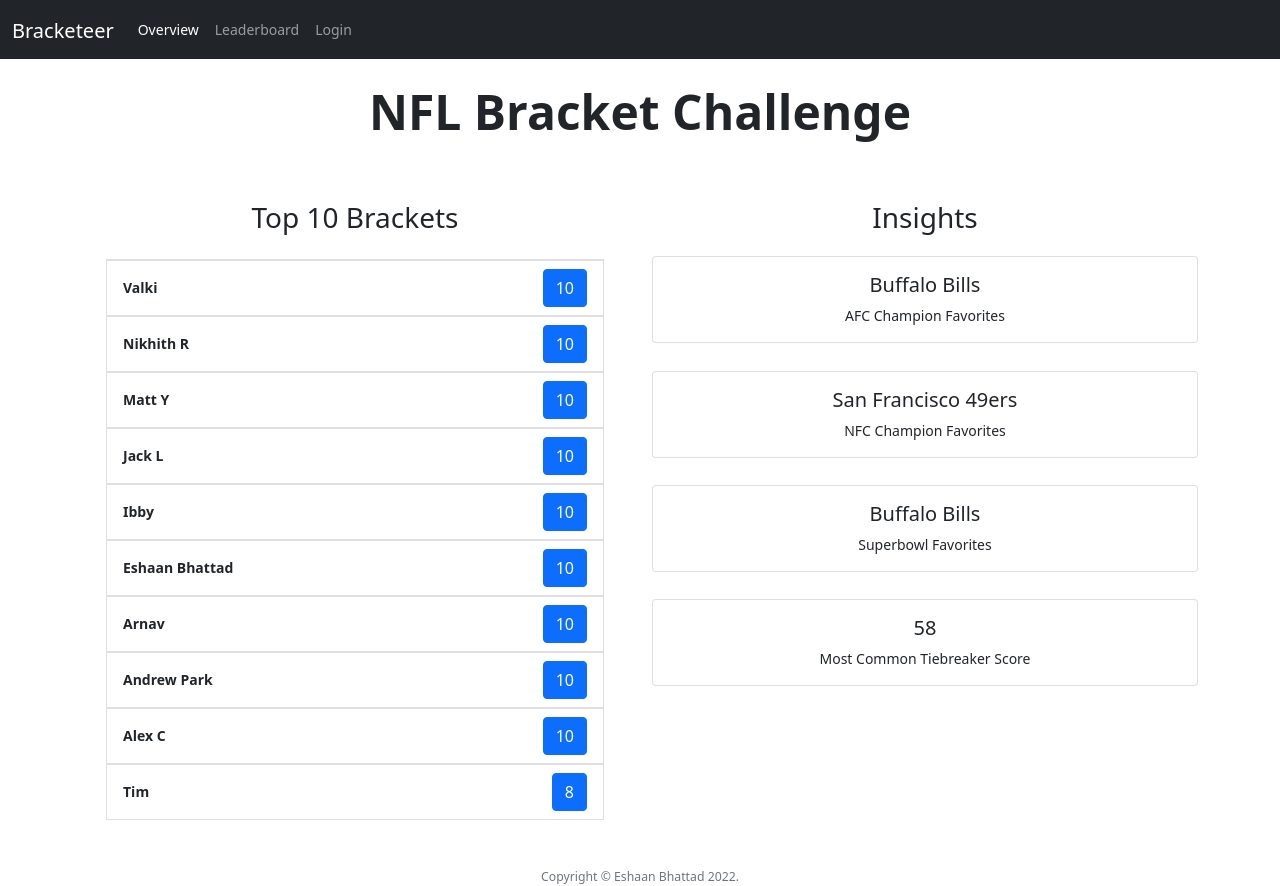
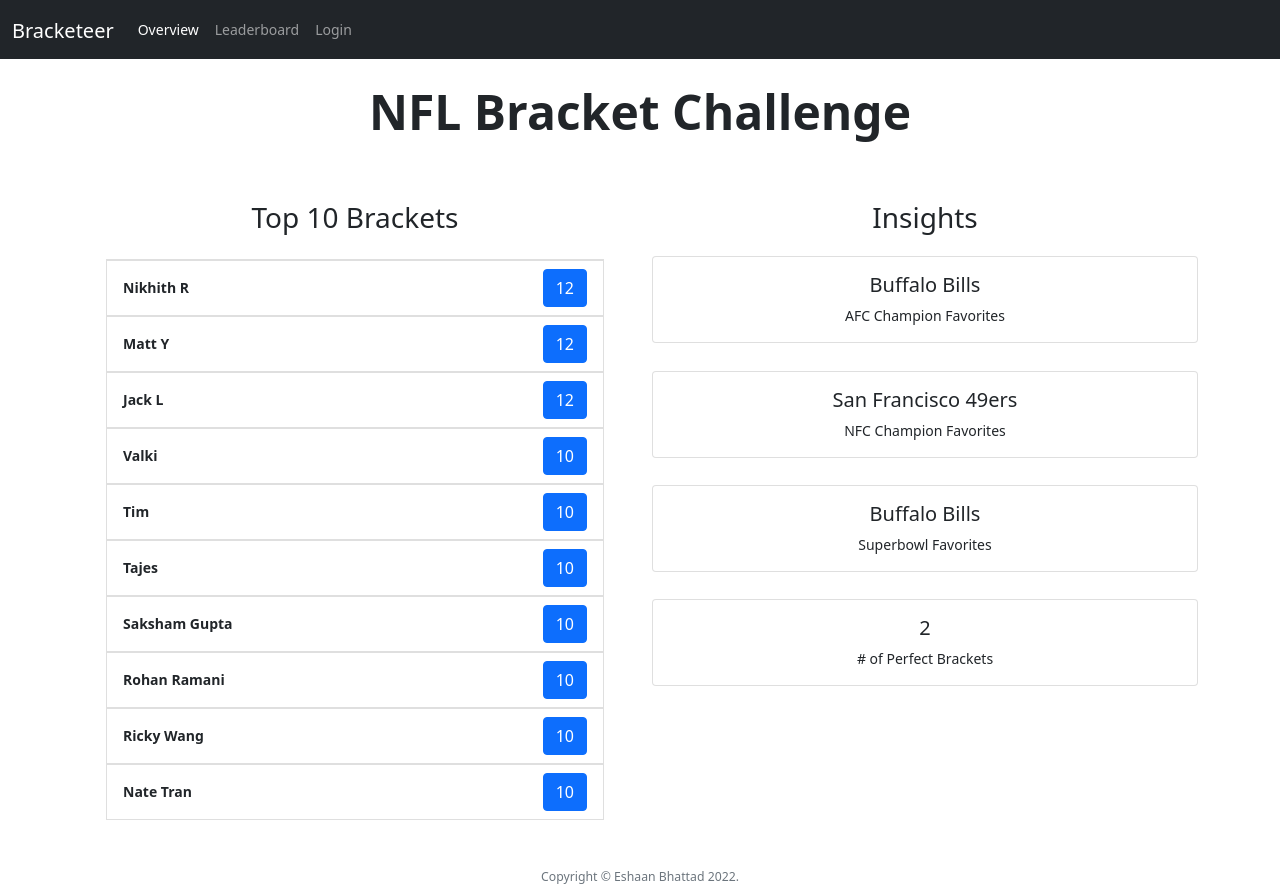
Before and after one commit to eshaan-bhattad/nflbracketapp, a React (Create React App) app: page / in a window 1280 px wide. Built offline with nearby package versions, Linux system fonts and the light colour scheme.

Commit message:
Cowboys W

```diff
--- a/src/pages/Home.jsx
+++ b/src/pages/Home.jsx
@@ -8,7 +8,11 @@ import Card from "react-bootstrap/Card";
 import ListGroup from "react-bootstrap/ListGroup";
 import Carousel from "react-bootstrap/Carousel";
 import data from "../data";
-import { getPoints, getSuperbowlFavorites } from "../perfectbracket";
+import {
+  getNumberOfPerfectBrackets,
+  getPoints,
+  getSuperbowlFavorites,
+} from "../perfectbracket";
 import Leaderboard from "../components/Leaderboard";
 
 function Home() {
@@ -78,8 +82,8 @@ function Home() {
                     </Card>
                     <Card style={{ marginBottom: "5%" }}>
                       <Card.Body>
-                        <Card.Title>58</Card.Title>
-                        <Card.Text>Most Common Tiebreaker Score</Card.Text>
+                        <Card.Title>{getNumberOfPerfectBrackets()}</Card.Title>
+                        <Card.Text># of Perfect Brackets</Card.Text>
                       </Card.Body>
                     </Card>
                   </Col>
--- a/src/perfectbracket.js
+++ b/src/perfectbracket.js
@@ -7,7 +7,7 @@ export const perfectBracket = {
   afcWildCard3: "Cincinnati Bengals",
   nfcWildCard1: "San Francisco 49ers",
   nfcWildCard2: "New York Giants",
-  nfcWildCard3: "TBD",
+  nfcWildCard3: "Dallas Cowboys",
   afcDivisional1: "TBD",
   afcDivisional2: "TBD",
   nfcDivisional1: "TBD",
@@ -59,7 +59,6 @@ const games = [
 export const getRemainingPossiblePoints = (bracket) => {
   const remaining_games = [
     ...[
-      "nfcWildCard3",
       "afcDivisional1",
       "afcDivisional2",
       "nfcDivisional1",
@@ -78,7 +77,6 @@ export const getRemainingPossiblePoints = (bracket) => {
     "San Francisco 49ers",
     "Dallas Cowboys",
     "New York Giants",
-    "Tampa Bay Buccaneers",
   ];
   let possiblePoints = 0;
   remaining_games.forEach((game) => {
@@ -176,3 +174,13 @@ export const getSuperbowlFavorites = () => {
   console.log(res);
   return res;
 };
+
+export const getNumberOfPerfectBrackets = () => {
+  var count = 0;
+  data.forEach((bracket) => {
+    if (getRemainingPossiblePoints(bracket) === 48) {
+      count += 1;
+    }
+  });
+  return count;
+};
```
